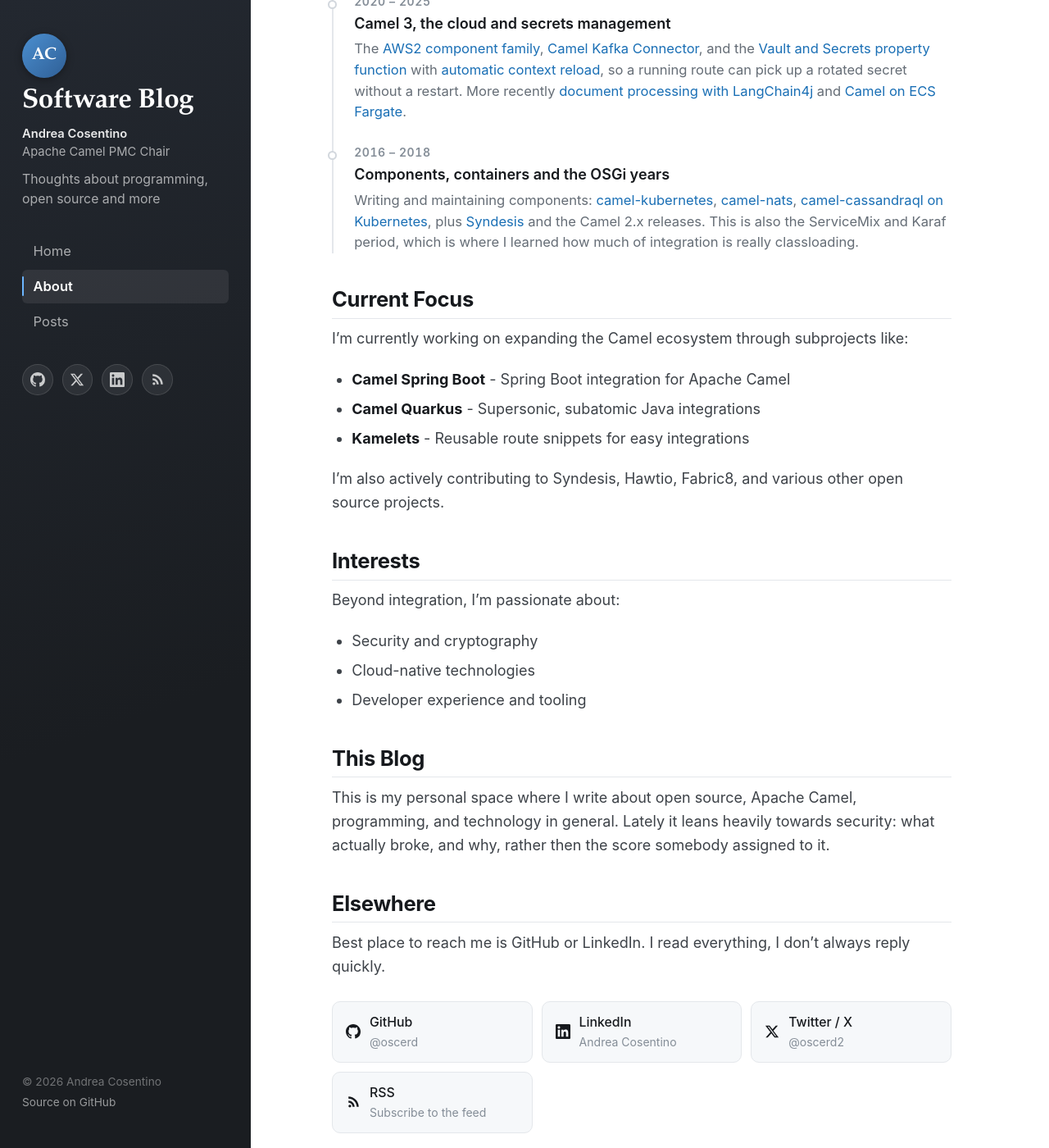
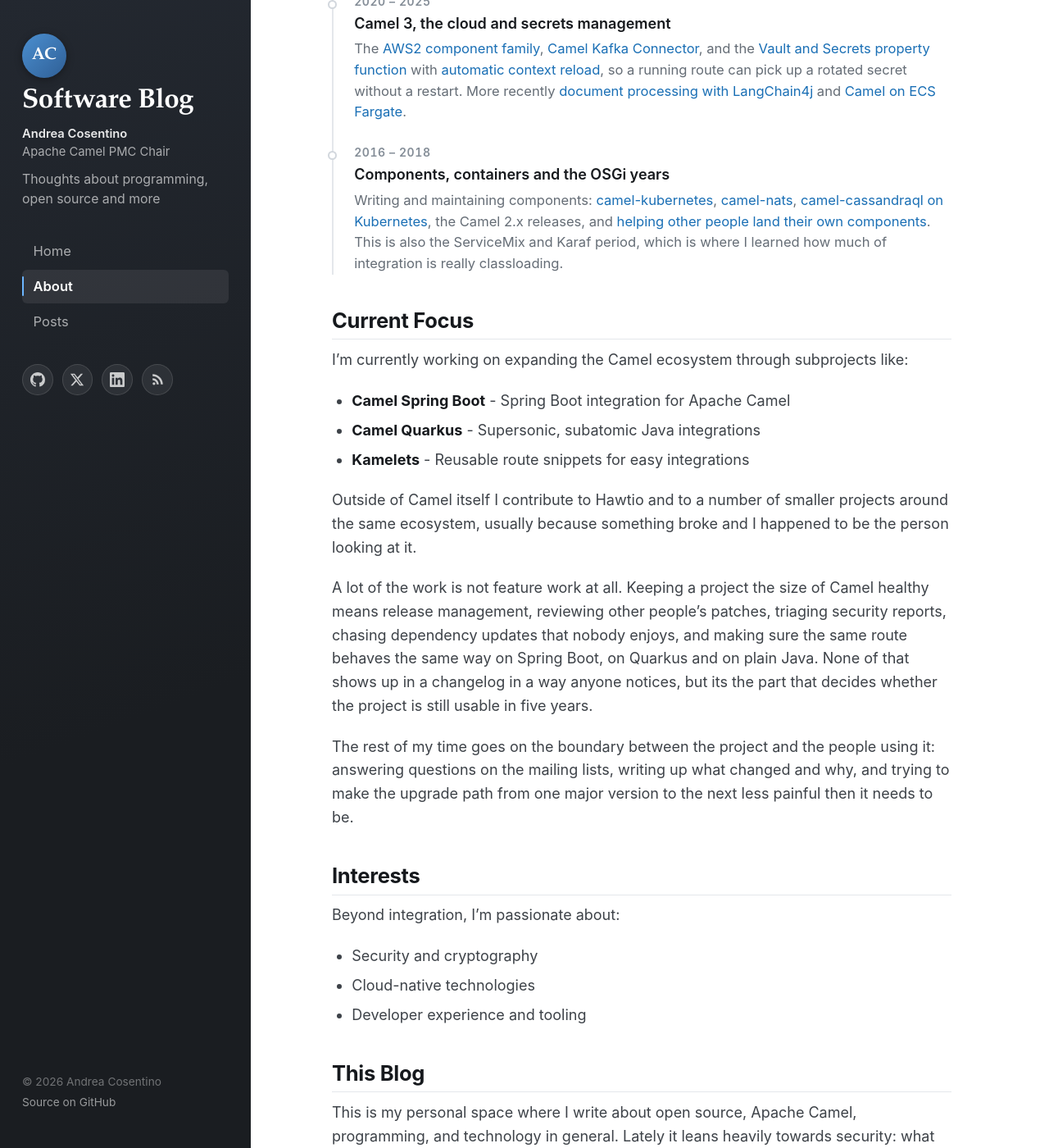
Before and after one commit to oscerd/oscerd.github.io, a Jekyll site: the page built from about.md, in a window 1280 px wide and 1400 px high, scrolled down 1277 px. Shown: the whole window at 82% size. Built offline with Jekyll 4.4.1, drawn with Linux system fonts in a browser that asks for light colours.

Commit message:
Improve the About page
Drop the Syndesis and Fabric8 mentions and describe the wider
maintenance work in general terms instead.

```diff
--- a/about.md
+++ b/about.md
@@ -88,7 +88,7 @@
       Writing and maintaining components: <a href="/2016/07/11/camel-kubernetes-introduction.html">camel-kubernetes</a>,
       <a href="/2016/04/18/introducing-camel-nats.html">camel-nats</a>,
       <a href="/2016/10/14/camel-cassandraql-on-kubernetes-cassandra-cluster.html">camel-cassandraql on Kubernetes</a>,
-      plus <a href="/2018/06/28/building-syndesis-with-camel-snapshot.html">Syndesis</a> and the Camel 2.x releases.
+      the Camel 2.x releases, and <a href="/2016/07/06/contributing-camel-components.html">helping other people land their own components</a>.
       This is also the ServiceMix and Karaf period, which is where I learned how much of integration is really classloading.
     </span>
   </li>
@@ -102,7 +102,11 @@
 - **Camel Quarkus** - Supersonic, subatomic Java integrations
 - **Kamelets** - Reusable route snippets for easy integrations
 
-I'm also actively contributing to Syndesis, Hawtio, Fabric8, and various other open source projects.
+Outside of Camel itself I contribute to Hawtio and to a number of smaller projects around the same ecosystem, usually because something broke and I happened to be the person looking at it.
+
+A lot of the work is not feature work at all. Keeping a project the size of Camel healthy means release management, reviewing other people's patches, triaging security reports, chasing dependency updates that nobody enjoys, and making sure the same route behaves the same way on Spring Boot, on Quarkus and on plain Java. None of that shows up in a changelog in a way anyone notices, but its the part that decides whether the project is still usable in five years.
+
+The rest of my time goes on the boundary between the project and the people using it: answering questions on the mailing lists, writing up what changed and why, and trying to make the upgrade path from one major version to the next less painful then it needs to be.
 
 ## Interests
 
```
